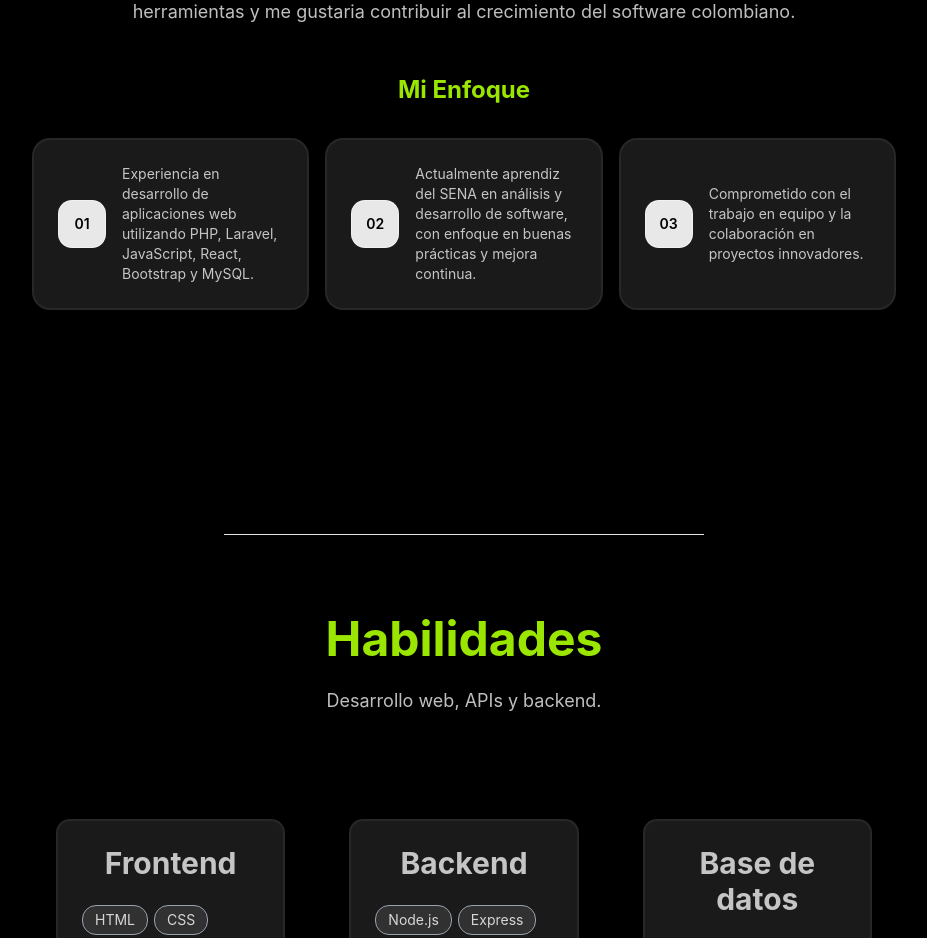
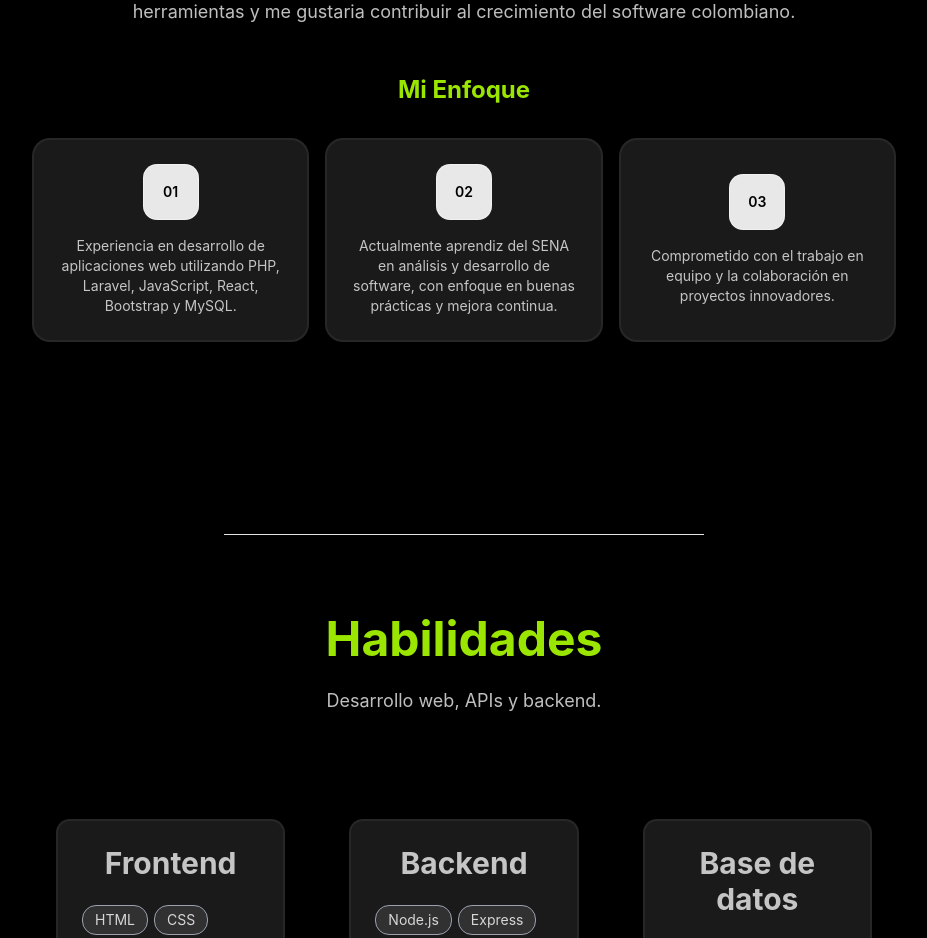
Before and after one commit to estiven-18/portafolio, a React (Vite) app: page / in a window 1280 px wide. Shown: the part 1120-2058 px from the top of the page, without its empty margins (176-1103 px from the left). Built offline with nearby package versions, Linux system fonts and the light colour scheme.

Commit message:
cardabout

```diff
--- a/src/Components/Pages/CardAbout.jsx
+++ b/src/Components/Pages/CardAbout.jsx
@@ -1,10 +1,10 @@
 const CardAbout = ({ number, descripcion }) => {
   return (
-    <div className="flex items-center border-white/6 justify-between gap-4 rounded-2xl bg-white/10 p-6 backdrop-blur-md hover:border-lime-400 border-2">
-      <div className="flex h-12 w-12 shrink-0 items-center justify-center rounded-xl border border-white/40 bg-white/90 text-sm font-semibold text-black">
+    <div className="flex flex-col items-center justify-center gap-4 rounded-2xl bg-white/10 p-6 backdrop-blur-md hover:border-lime-400 border-2 border-white/6 text-center">
+      <div className="flex h-14 w-14 shrink-0 items-center justify-center rounded-xl border border-white/40 bg-white/90 text-sm font-semibold text-black">
         <a>{number}</a>
       </div>
-      <p className="text-left text-sm text-white/75">{descripcion}</p>
+      <p className="text-sm text-white/75">{descripcion}</p>
     </div>
   );
 };
```
